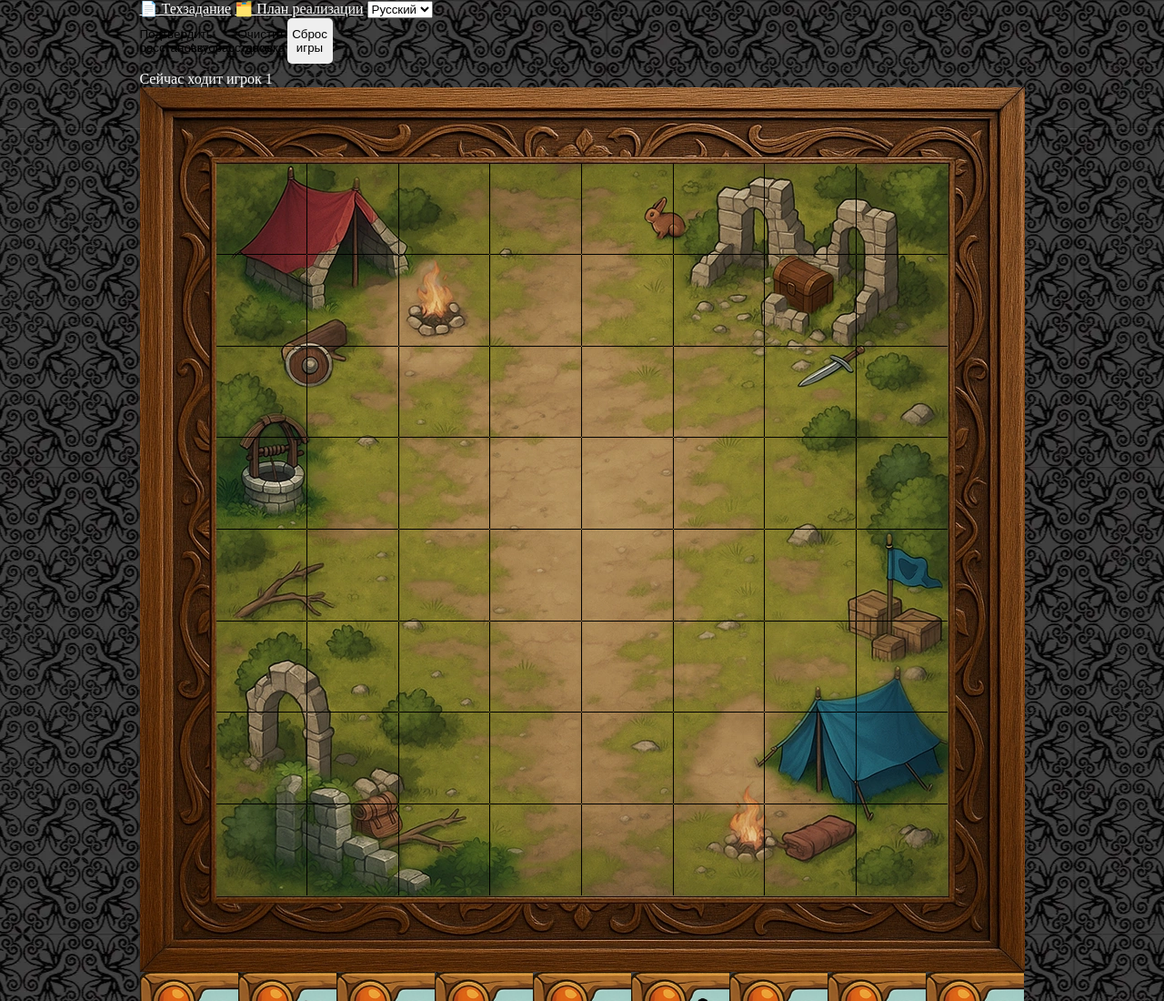
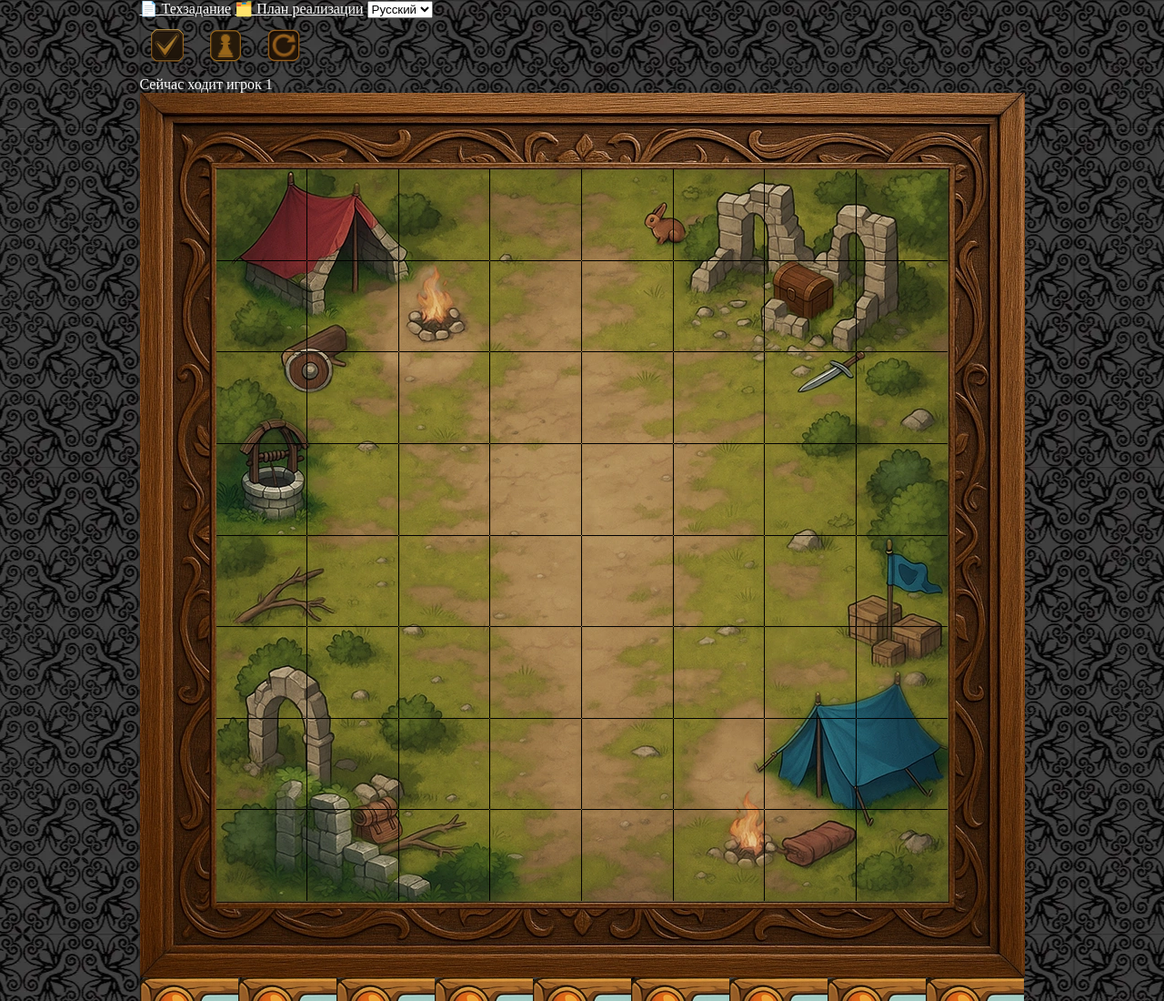
Before and after one commit to Makareene/not-chess, a plain HTML site: page index.html in a window 1280 px wide. Shown: the top 1100 px of the page at 91% size. Drawn offline with nearby package versions, Linux system fonts and the light colour scheme.

Commit message:
Поправил стилизацию кнопок

```diff
--- a/index.html
+++ b/index.html
@@ -44,10 +44,10 @@
 	</div>
 
   <div id="controls">
-		<button id="confirm-placement-button" data-i18n="button_confirm">Подтвердить расстановку</button>
-		<button id="auto-place-button" data-i18n="button_auto">Авторасстановка</button>
-		<button id="clear-board-button" data-i18n="button_clear">Очистить доску</button>
-		<button id="reset-button" data-i18n="button_reset">Сброс игры</button>
+		<button id="confirm-placement-button" data-i18n="button_confirm" title="Подтвердить расстановку"></button>
+		<button id="auto-place-button" data-i18n="button_auto" title="Авторасстановка"></button>
+		<button id="clear-board-button" data-i18n="button_clear" title="Очистить доску"></button>
+		<button id="reset-button" data-i18n="button_reset" title="Сброс игры"></button>
 	</div>
 
 	<div id="current-player-display" data-i18n="player_moves">Сейчас ходит игрок 1</div>
--- a/lang.js
+++ b/lang.js
@@ -109,7 +109,11 @@ function updateInterfaceLanguage() {
 				return typeof window[name] !== 'undefined' ? window[name] : `{${name}}`;
 			});
 
-			$(this).text(finalText);
+      if ( $(this.parentNode).is('#controls') ) {
+        $(this).attr('title', finalText);
+      } else {
+        $(this).text(finalText);
+      }
 		}
 
 		let doc_link = null;
--- a/style.css
+++ b/style.css
@@ -154,14 +154,15 @@ body {
 }
 
 #controls button {
-  width: 50px;
-  height: 50px;
+  width: 60px;
+  height: 60px;
   cursor: pointer;
   background-size: 100%;
   border: 0;
   padding: 0;
   margin: 0;
   border-radius: 5px;
+  background-color: transparent;
 }
 
 #controls button:hover,
@@ -170,19 +171,19 @@ body {
 }
 
 #controls #confirm-placement-button {
-  background: url('Design/Game/Buttons/Confirm.webp');
+  background-image: url('Design/Game/Buttons/Confirm.webp');
 }
 
 #controls #auto-place-button {
-  background: url('Design/Game/Buttons/AUTO.webp');
+  background-image: url('Design/Game/Buttons/AUTO.webp');
 }
 
 #controls #clear-board-button {
-  background: url('Design/Game/Buttons/Сlean_out.webp');
+  background-image: url('Design/Game/Buttons/Сlean_out.webp');
 }
 
 #controls #clear-board-button {
-  background: url('Design/Game/Buttons/Reset.webp');
+  background-image: url('Design/Game/Buttons/Reset.webp');
 }
 
 @media (max-width: 600px) {
```
